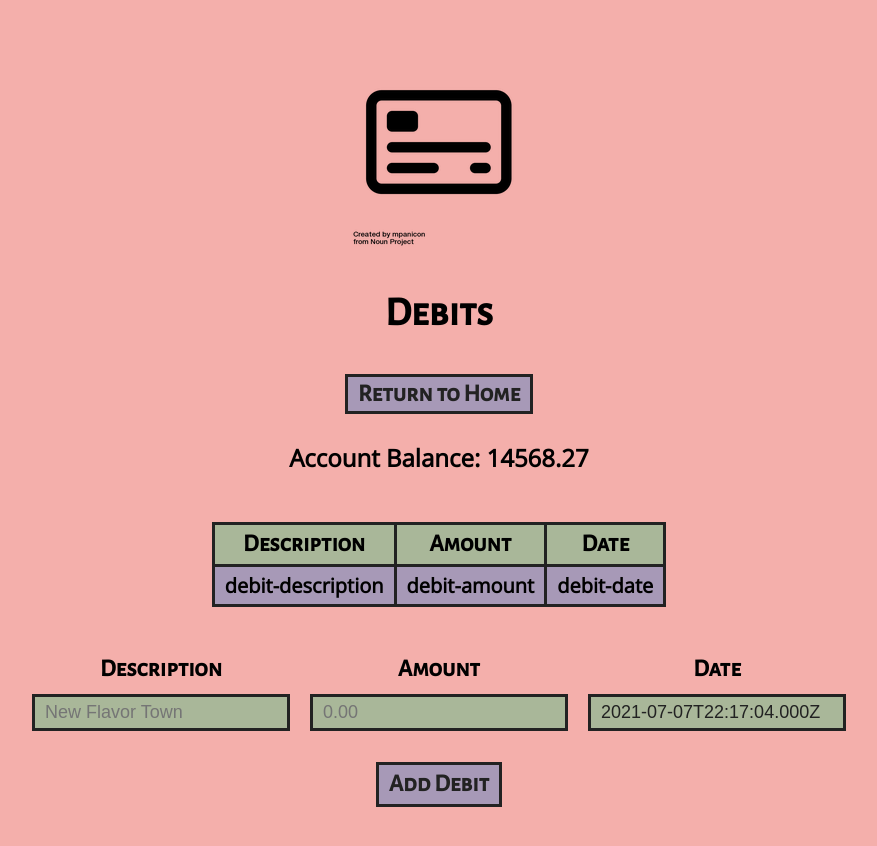
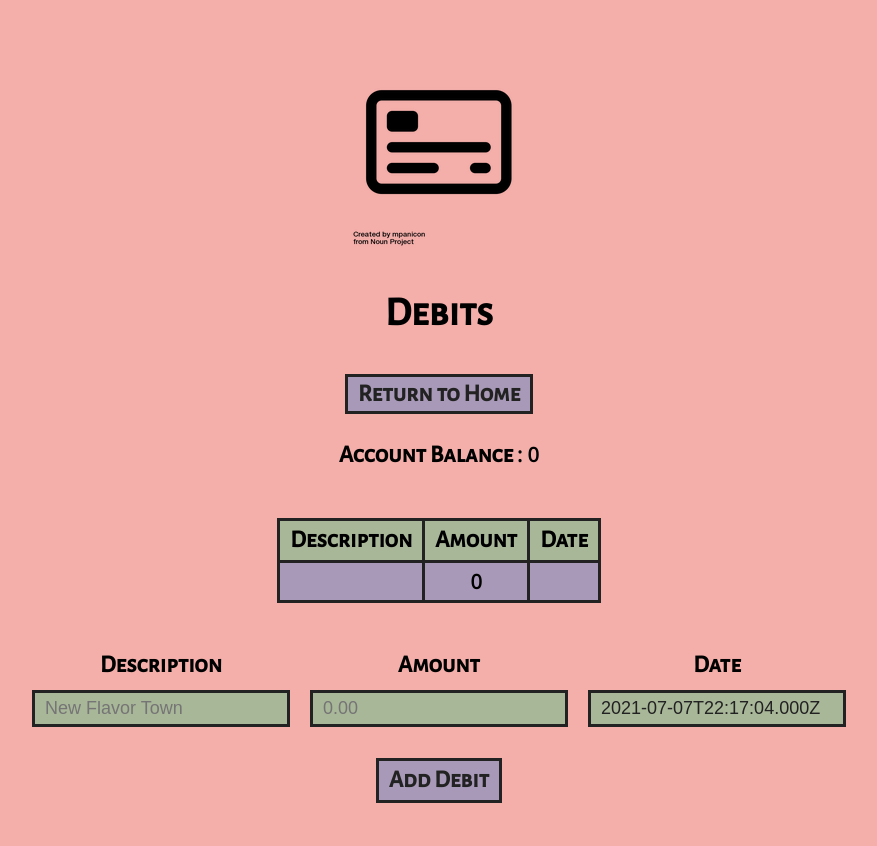
Before and after one commit to vilnytskyy/-summer-2021-39548-assignment-4, a React (Create React App) app: page /debits in a window 1280 px wide. Shown: the top 846 px of the page, without its empty margins (201-1078 px from the left). Built offline with nearby package versions, Linux system fonts and the light colour scheme; no server answers.

Commit message:
Made 'Username', 'Member Since', and 'Account Balance' labels, removed balance style, updated accountBalance and other state initial values

```diff
--- a/src/App.js
+++ b/src/App.js
@@ -13,25 +13,25 @@ class App extends Component {
         super(props);
 
         this.state = {
-            accountBalance: 14568.27,
+            accountBalance: 0.00,
             currentUser: {
                 userName: 'vilnytskyy',
                 memberSince: '06/27/21'
             },
             debits: [
                 {
-                    id: "debit-id",
-                    description: "debit-description",
-                    amount: "debit-amount",
-                    date: "debit-date"
+                    id: "",
+                    description: "",
+                    amount: 0,
+                    date: ""
                 }
             ],
             credits: [
                 {
-                    id: "credit-id",
-                    description: "credit-description",
-                    amount: "credit-amount",
-                    date: "credit-date"
+                    id: "",
+                    description: "",
+                    amount: 0,
+                    date: ""
                 }
             ],
             inputDescription: "",
--- a/src/components/AccountBalance.js
+++ b/src/components/AccountBalance.js
@@ -4,7 +4,8 @@ class AccountBalance extends Component {
     render() {
         return (
             <div className="balance">
-                Account Balance: {this.props.accountBalance}
+                <label>Account Balance </label>
+                : {this.props.accountBalance}
             </div>
         );
     }
--- a/src/components/UserProfile.js
+++ b/src/components/UserProfile.js
@@ -14,8 +14,12 @@ class UserProfile extends Component {
                 <Link className="link" to="/">Return to Home</Link>
 
                 <div>
-                    <div>Username: {this.props.userName}</div>
-                    <div>Member Since: {this.props.memberSince}</div>
+                    <div>
+                        <label>Username </label>
+                        : {this.props.userName}</div>
+                    <div>
+                        <label>Member Since </label>
+                        : {this.props.memberSince}</div>
                 </div>
             </div>
         );
--- a/src/css/index.css
+++ b/src/css/index.css
@@ -27,10 +27,6 @@ div {
 
 .link:hover, input[type=submit]:hover {
     background-color: #A9B799;
-}
-
-.balance {
-    font-size: 24px;
 }
 
 table {
```
